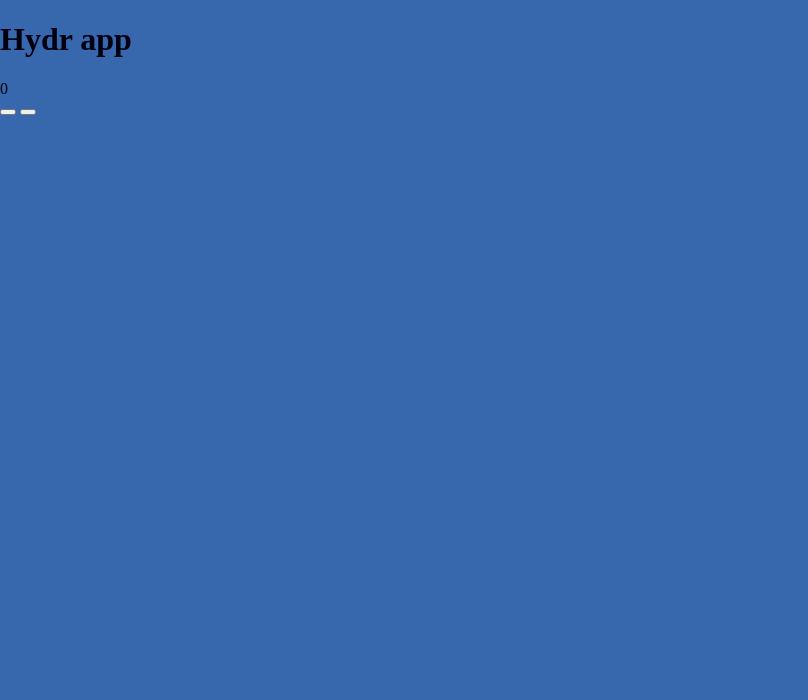
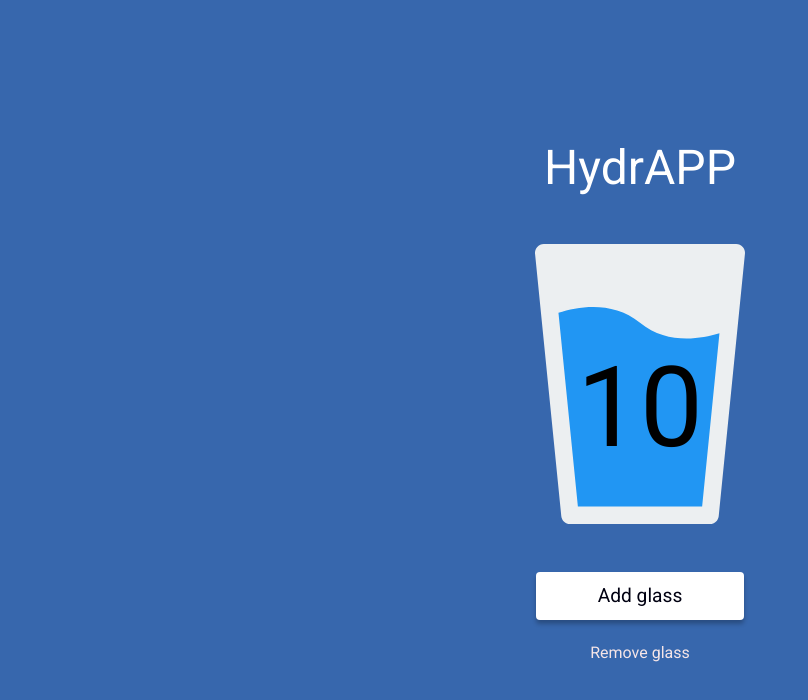
Before and after one commit to Piotrn-87/hydrapp, a website built with webpack: page src/content/index.html in a window 1280 px wide. Shown: the whole page, without its empty margins (0-808 px from the left). Built offline with nearby package versions, Linux system fonts and the light colour scheme; files whose address does not match are found by name.

Commit message:
Feat: Added style.scss

```diff
--- a/src/content/index.html
+++ b/src/content/index.html
@@ -27,12 +27,12 @@
 
 <body>
   <main class="main">
-    <h1 class="header">Hydr app</h1>
-    <span class="number">0</span>
-    <div class="button">
-      <button class="button-add button-add--js"></button>
-      <button class="button-remove button-remove--js"></button>
+    <h1 class="header">HydrAPP</h1>
+    <div class="container">
+      <span class="container__number">10</span>
     </div>
+    <button class="button-add button-add--js">Add glass</button>
+    <button class="button-remove button-remove--js">Remove glass</button>
   </main>
 
   <script src="js/main.js"></script>
--- a/src/scss/_variables.scss
+++ b/src/scss/_variables.scss
@@ -2,3 +2,4 @@ $yellow: #F9C802;
 $green: #bada55;
 $black: #000011;
 $blue: #3767AD;
+$grey: #F5E5E7;
--- a/src/scss/main.scss
+++ b/src/scss/main.scss
@@ -16,4 +16,67 @@ html {
 
 body {
   color: $black;
+  background: $blue;
+  font-family: Roboto;
+  height: 100vh;
+  display: flex;
+  justify-content: center;
+  align-items: center;
+  padding: 1rem;
 }
+
+.main {
+  display: flex;
+  flex-direction: column;
+  align-items: center;
+}
+
+.header {
+  display: flex;
+  color: #fff;
+  font-weight: 400;
+  font-size: 3rem;
+  line-height: 3.5rem;
+  align-items: center;
+  justify-content: center;
+  margin: 0 0 3rem 0;
+}
+
+.container {
+  width: 17.5rem;
+  height: 17.5rem;
+  background: url("../assets/img/water-glass.svg") center center;
+  background-size: contain;
+  color: black;
+  display: flex;
+  justify-content: center;
+  align-items: center;
+  font-size: 7rem;
+
+  &__number {
+    display: block;
+    padding-top: 3rem;
+  }
+}
+
+.button-add {
+  border: none;
+  color: $black;
+  background: #FFFFFF;
+  box-shadow: 0px 4px 4px rgba(0, 0, 0, 0.25);
+  border-radius: 4px;
+  font-size: 1.2rem;
+  width: 13rem;
+  height: 3rem;
+  margin: 3rem 0 1.5rem 0;
+}
+
+.button-remove {
+  background: none;
+  border: none;
+  color: $grey;
+  height: 1rem;
+  width: 13rem;
+  font-size: 1rem;
+  line-height: 1rem;
+}
```
Also changed, not shown: dist/assets/img/water-glass.svg (added), dist/css/main.css, dist/index.html, src/assets/img/water-glass.svg (added), 1 other file.
